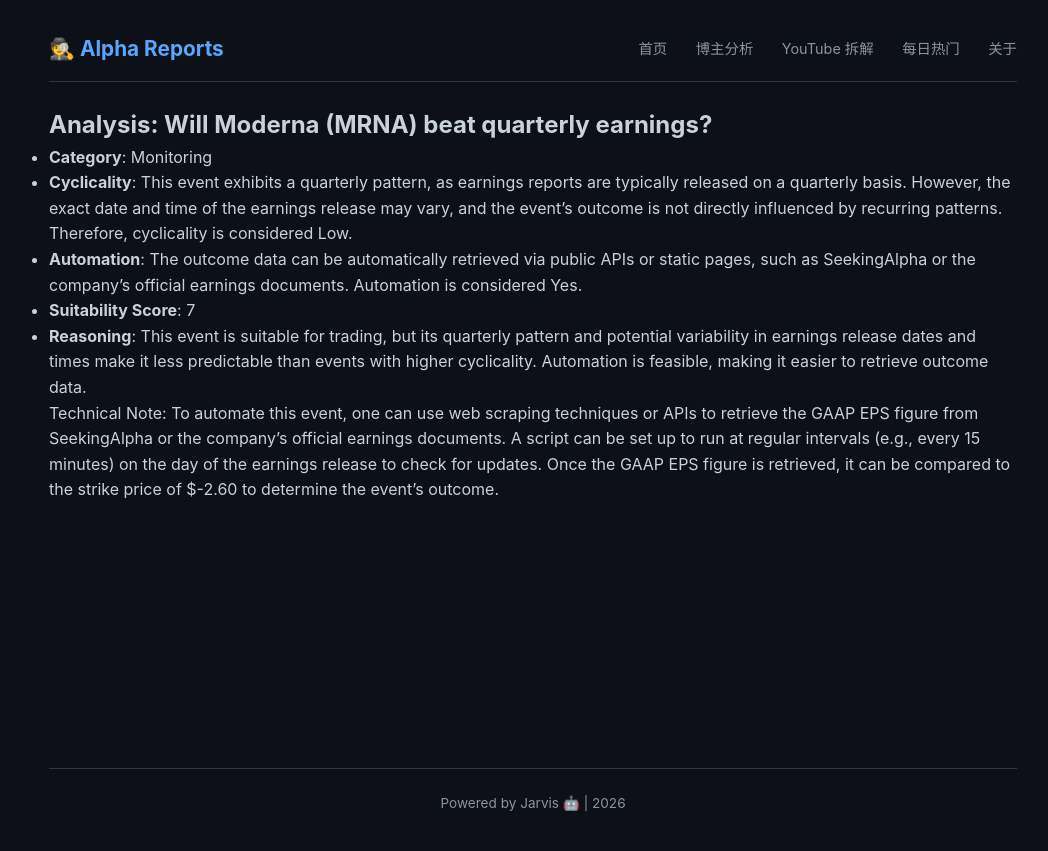
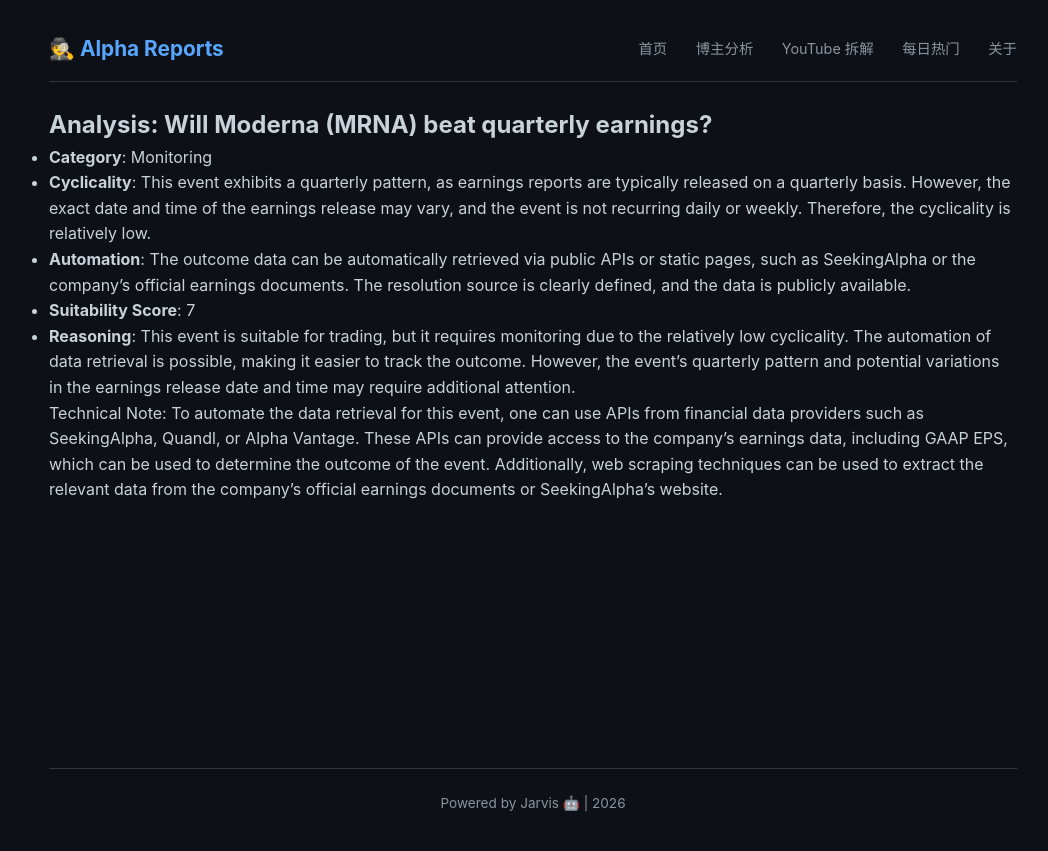
Before and after one commit to amencris073-png/crypto-alpha-reports, a Jekyll site: the page built from polymarket_analysis/monitoring/2026-02-04_will_moderna_mrna_beat_quarterly_earnings.md, in a window 1280 px wide. Shown: the top 851 px of the page, without its empty margins (107-1155 px from the left). Built offline with Jekyll 4.4.1, drawn with Linux system fonts in a browser that asks for light colours; our own code applies the rules of GitHub Pages for plain Markdown files.

Commit message:
Automated analysis for Will Moderna (MRNA) beat quarterly earnings?

```diff
--- a/polymarket_analysis/monitoring/2026-02-04_will_moderna_mrna_beat_quarterly_earnings.md
+++ b/polymarket_analysis/monitoring/2026-02-04_will_moderna_mrna_beat_quarterly_earnings.md
@@ -1,9 +1,9 @@
 ## Analysis: Will Moderna (MRNA) beat quarterly earnings?
 
 - **Category**: Monitoring
-- **Cyclicality**: This event exhibits a quarterly pattern, as earnings reports are typically released on a quarterly basis. However, the exact date and time of the earnings release may vary, and the event's outcome is not directly influenced by recurring patterns. Therefore, cyclicality is considered Low.
-- **Automation**: The outcome data can be automatically retrieved via public APIs or static pages, such as SeekingAlpha or the company's official earnings documents. Automation is considered Yes.
+- **Cyclicality**: This event exhibits a quarterly pattern, as earnings reports are typically released on a quarterly basis. However, the exact date and time of the earnings release may vary, and the event is not recurring daily or weekly. Therefore, the cyclicality is relatively low.
+- **Automation**: The outcome data can be automatically retrieved via public APIs or static pages, such as SeekingAlpha or the company's official earnings documents. The resolution source is clearly defined, and the data is publicly available.
 - **Suitability Score**: 7
-- **Reasoning**: This event is suitable for trading, but its quarterly pattern and potential variability in earnings release dates and times make it less predictable than events with higher cyclicality. Automation is feasible, making it easier to retrieve outcome data.
+- **Reasoning**: This event is suitable for trading, but it requires monitoring due to the relatively low cyclicality. The automation of data retrieval is possible, making it easier to track the outcome. However, the event's quarterly pattern and potential variations in the earnings release date and time may require additional attention.
 
-Technical Note: To automate this event, one can use web scraping techniques or APIs to retrieve the GAAP EPS figure from SeekingAlpha or the company's official earnings documents. A script can be set up to run at regular intervals (e.g., every 15 minutes) on the day of the earnings release to check for updates. Once the GAAP EPS figure is retrieved, it can be compared to the strike price of $-2.60 to determine the event's outcome.
+Technical Note: To automate the data retrieval for this event, one can use APIs from financial data providers such as SeekingAlpha, Quandl, or Alpha Vantage. These APIs can provide access to the company's earnings data, including GAAP EPS, which can be used to determine the outcome of the event. Additionally, web scraping techniques can be used to extract the relevant data from the company's official earnings documents or SeekingAlpha's website.
```
